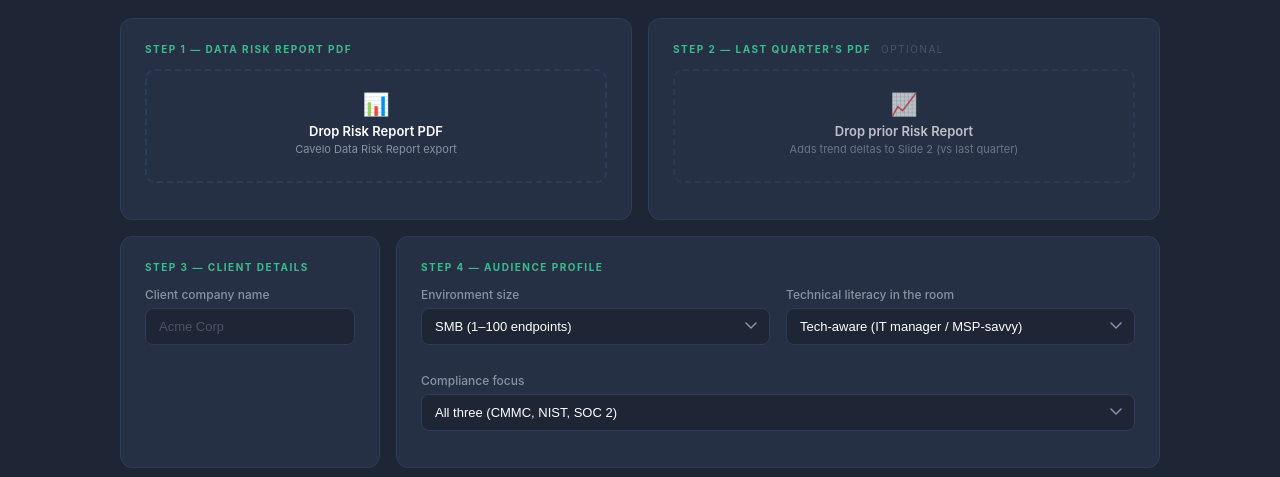
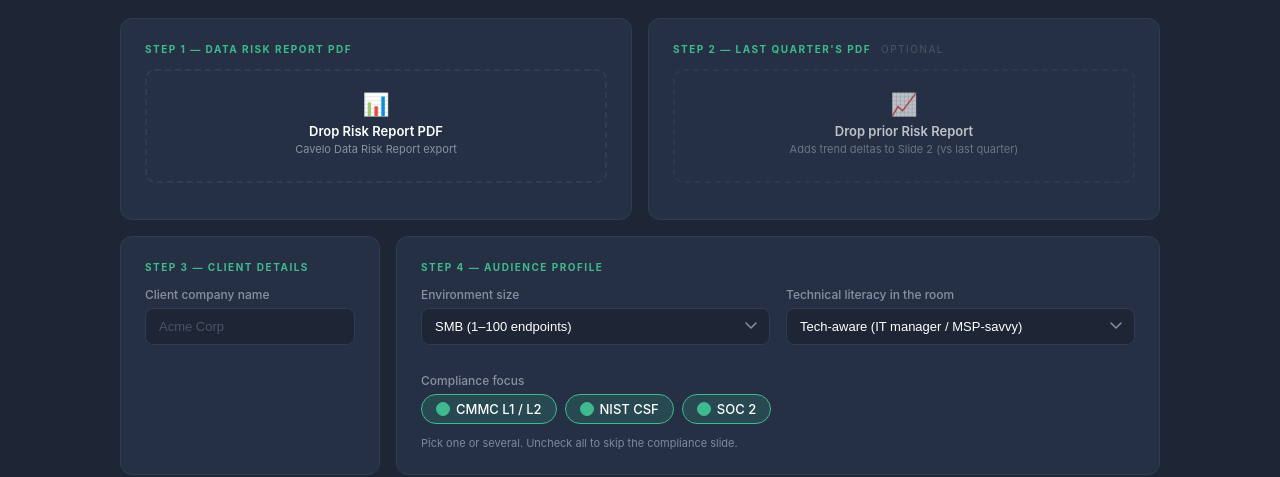
Before and after one commit to ClayLamb/cavelo-qbr-builder, a website: page index.html in a window 1280 px wide. Shown: the part 323-800 px from the top of the page. Drawn offline with Linux system fonts and the light colour scheme; no server answers.

Commit message:
Compliance: dropdown -> pill checkboxes for combos like CMMC + SOC 2
Single-select dropdown couldn't express the combos MSPs actually pitch
(CMMC + SOC 2, NIST + SOC 2, etc.). Replaced with three pill-style
checkboxes. Default: all three checked (current behaviour preserved).

  CMMC L1 / L2  ✓
  NIST CSF      ✓
  SOC 2         ✓

Result on Slide 9 scales with how many are checked:
  3 checked  -> 3-card grid (cardW 2.95, bullets 9pt, evidence 13pt)
  2 checked  -> 2 medium cards (cardW 4.45, bullets 10pt, evidence 14pt)
  1 checked  -> 1 wide centered card (cardW 6.0, bullets 11pt, evidence 16pt)
  0 checked  -> slide skipped entirely

Backend changes:
  - index.html: <select> -> three .comp-bubble checkbox pills with CSS
    pill styling (.checked class flips fill/border to green theme).
    Submit collects checked values into a comma-separated string.
  - generate.js: new _resolveCompliance(raw) parses comma-separated
    keys + still honours legacy "all" / "none" / "cmmc" / etc. values.
    Field default flipped from `|| "all"` to `?? "all"` so an empty
    string ("user unchecked everything") skips the slide instead of
    falling back to all-three.
  - Bullet/evidence font sizes now scale with card count for balanced
    typography across the 1/2/3 layouts.

Smoke-tested every combo against the real Cavelo sample PDF. CMMC +
SOC 2 (the user's specific example) renders cleanly at 324 KB; empty
selection produces the 287 KB baseline (no compliance slide).

Co-Authored-By: Claude Opus 4.7 (1M context) <noreply@anthropic.com>

```diff
--- a/index.html
+++ b/index.html
@@ -260,6 +260,27 @@
       margin-bottom: 16px;
     }
 
+    /* Compliance pill checkboxes — visually grouped pills, each toggling
+       a hidden checkbox underneath. The .checked class flips the fill +
+       border to the green theme. */
+    .comp-bubbles { display: flex; flex-wrap: wrap; gap: 8px; margin-top: 6px; }
+    .comp-bubble {
+      display: inline-flex; align-items: center; gap: 6px;
+      padding: 6px 14px; border-radius: 20px;
+      border: 1px solid #2D3B52; background: #1a2436;
+      font-size: 13px; color: #C5CFDF; cursor: pointer;
+      user-select: none; transition: background .12s, border-color .12s, color .12s;
+    }
+    .comp-bubble:hover { border-color: #3DBB8F; }
+    .comp-bubble.checked { background: rgba(61,187,143,0.18); border-color: #3DBB8F; color: #fff; }
+    .comp-bubble input { position: absolute; opacity: 0; pointer-events: none; }
+    .comp-bubble::before {
+      content: ""; width: 14px; height: 14px; border-radius: 50%;
+      border: 1.5px solid #2D3B52; background: transparent;
+      display: inline-block; flex-shrink: 0;
+    }
+    .comp-bubble.checked::before { background: #3DBB8F; border-color: #3DBB8F; }
+
     /* LAYOUT ROWS */
     .row { display: flex; gap: 16px; margin-bottom: 16px; }
     .row .card { flex: 1; }
@@ -457,13 +478,12 @@
         </div>
         <div style="margin-top:12px">
           <label>Compliance focus</label>
-          <select id="compliance">
-            <option value="all" selected>All three (CMMC, NIST, SOC 2)</option>
-            <option value="cmmc">CMMC L1 / L2 only</option>
-            <option value="nist">NIST CSF only</option>
-            <option value="soc2">SOC 2 only</option>
-            <option value="none">Skip — client isn't asking about compliance</option>
-          </select>
+          <div class="comp-bubbles">
+            <label class="comp-bubble"><input type="checkbox" data-comp="cmmc" checked><span>CMMC L1 / L2</span></label>
+            <label class="comp-bubble"><input type="checkbox" data-comp="nist" checked><span>NIST CSF</span></label>
+            <label class="comp-bubble"><input type="checkbox" data-comp="soc2" checked><span>SOC 2</span></label>
+          </div>
+          <div style="font-size:11px;color:#7A8AA0;margin-top:6px">Pick one or several. Uncheck all to skip the compliance slide.</div>
         </div>
       </div>
     </div>
@@ -513,6 +533,15 @@
   }
   setupDrop("dz-risk",  handleRiskPDF);
   setupDrop("dz-prior", handlePriorPDF);
+
+  // Compliance pill checkboxes — sync the .checked class on the parent
+  // label so the visual state follows the underlying input. Initialize
+  // any checkbox that's already :checked on first paint.
+  document.querySelectorAll(".comp-bubble input[type=checkbox]").forEach(cb => {
+    const setClass = () => cb.parentElement.classList.toggle("checked", cb.checked);
+    cb.addEventListener("change", setClass);
+    setClass();
+  });
 
   const ldz = document.getElementById("logo-drop");
   ldz.addEventListener("dragover",  e => { e.preventDefault(); ldz.classList.add("over"); });
@@ -667,7 +696,11 @@
     const mspUrl       = document.getElementById("msp-url").value.trim();
     const literacy     = document.getElementById("literacy").value;
     const clientSize   = document.getElementById("client-size").value;
-    const compliance   = document.getElementById("compliance").value;
+    // Collect any checked compliance bubbles into a comma-separated list.
+    // Empty string when none checked = compliance slide gets skipped.
+    const compliance = Array.from(
+      document.querySelectorAll(".comp-bubble input[type=checkbox]:checked")
+    ).map(cb => cb.dataset.comp).join(",");
     const errEl        = document.getElementById("gen-err");
     errEl.classList.remove("on");
     if (!riskPDF || !mspUrl) return;
```
Also changed, not shown: netlify/functions/generate.js (+26 -14 lines).
